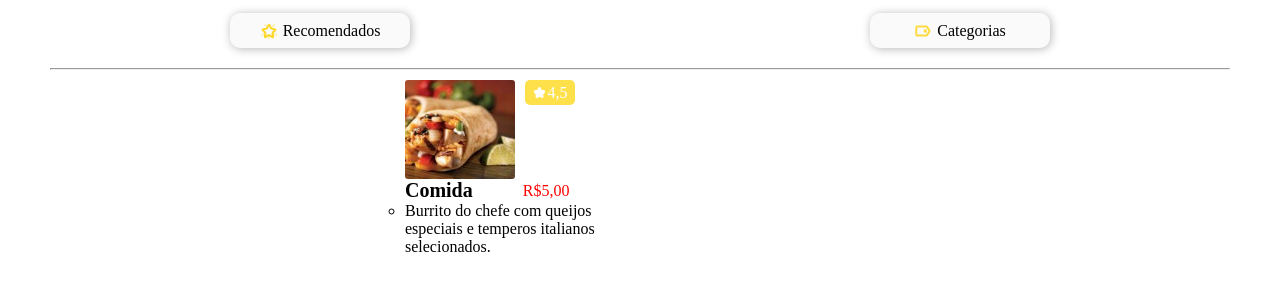
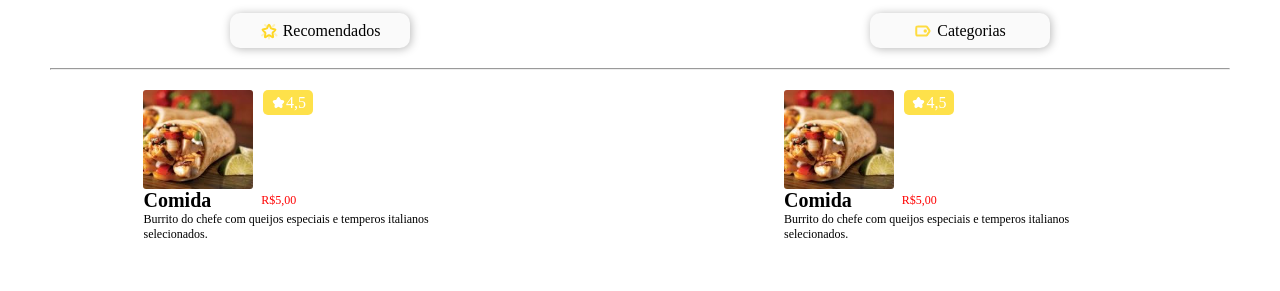
Before and after one commit to yVilaca/comii, a React (Create React App) app: page / in a window 1280 px wide. Shown: the part 271-562 px from the top of the page. Built offline with nearby package versions, Linux system fonts and the light colour scheme.

Commit message:
Dupla de itens topo

```diff
--- a/src/App.js
+++ b/src/App.js
@@ -14,7 +14,8 @@ function App() {
         <Categoria img="./imgs/categoria.svg" titulo="Categorias" href="#categoria"/>
       </div>
       <hr></hr>
-      <div class='categorias-juntas'>
+      <div class='categorias-juntas2'>
+        <Itens/>
         <Itens/>
       </div>
     </div>
--- a/src/app.css
+++ b/src/app.css
@@ -6,3 +6,9 @@ hr{
     margin: 0px 50px;
     background-color: #838383;
 }
+.categorias-juntas2{
+    margin: 10px 30px;
+    display: flex;
+    justify-content: space-around;
+    gap: 5%;
+}
--- a/src/componentes/itens/itens.css
+++ b/src/componentes/itens/itens.css
@@ -7,6 +7,7 @@
 }
 
 #linha-1 > p:nth-child(2) {
+    font-size: 12px;
     color: red;
     display: flex;
     align-items: center;
@@ -21,13 +22,14 @@
 #item-geral {
     display: flex;
     flex-direction: column;
-    list-style: circle;
+    list-style: none;
     align-items: flex-start;
 }
 
 #desc-item {
+    font-size: 12px;
    font-family: 'Sarabun';
-   width: 50%;
+   width: 90%;
 }
 
 #item-img {
```
